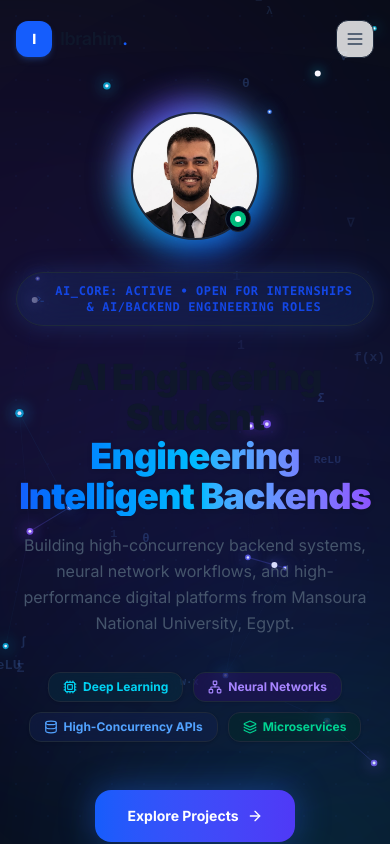
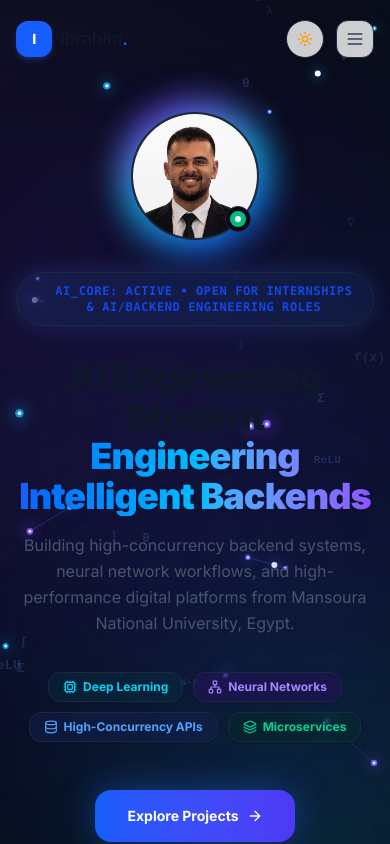
Before and after one commit to ibrahimahmed172018-hub/ibrahim-portfolio, a Next.js app: page / in a window 390 px wide. Shown: the top 844 px of the page. Built offline with nearby package versions, Linux system fonts and the light colour scheme.

Commit message:
feat(nav): add ThemeToggle to portfolio desktop and mobile navbar

```diff
--- a/src/components/layout/MobileMenu.tsx
+++ b/src/components/layout/MobileMenu.tsx
@@ -2,6 +2,7 @@
 
 import { motion, AnimatePresence } from "framer-motion";
 import { X, FileText, ChevronRight, Github, Linkedin, Mail } from "lucide-react";
+import { ThemeToggle } from "../interactive/ThemeToggle";
 import { PORTFOLIO_DATA } from "@/data/portfolio";
 
 interface MobileMenuProps {
@@ -44,12 +45,15 @@ export function MobileMenu({ isOpen, onClose, navLinks, onOpenResume }: MobileMe
                     {PORTFOLIO_DATA.personal.name}
                   </span>
                 </div>
+                <div className="flex items-center space-x-2">
+                  <ThemeToggle />
                   <button
                     onClick={onClose}
                     className="p-2 rounded-xl text-slate-400 hover:text-slate-600 dark:hover:text-slate-200"
                   >
                     <X className="w-5 h-5" />
                   </button>
+                </div>
               </div>
 
               {/* Links */}
--- a/src/components/layout/Navbar.tsx
+++ b/src/components/layout/Navbar.tsx
@@ -4,6 +4,7 @@ import { useEffect, useState } from "react";
 import { motion } from "framer-motion";
 import { Command, Menu, FileText, Sparkles } from "lucide-react";
 import { MobileMenu } from "./MobileMenu";
+import { ThemeToggle } from "../interactive/ThemeToggle";
 import { PORTFOLIO_DATA } from "@/data/portfolio";
 
 interface NavbarProps {
@@ -115,7 +116,8 @@ export function Navbar({ onOpenResume }: NavbarProps) {
               </kbd>
             </button>
 
-
+            {/* Dark / Light Mode Toggle */}
+            <ThemeToggle />
 
             {/* Resume CTA */}
             <button
```
Lines whose indentation alone changed are shown as unchanged.
